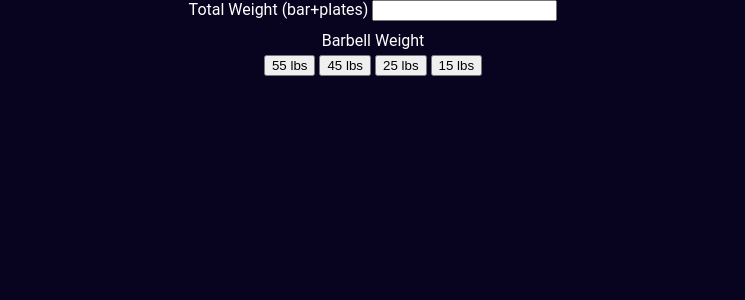
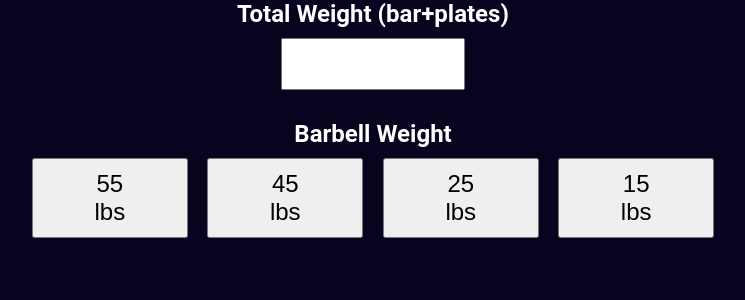
Before and after one commit to N-Smith-00/Plate-calculator, a Flask app: page / in a window 1280 px wide. Shown: the part 101-401 px from the top of the page, without its empty margins (267-1012 px from the left). Run offline with Flask 3, Linux system fonts and the light colour scheme.

Commit message:
Enhance CSS styles for input elements and barbell selector

```diff
--- a/static/styles/main.css
+++ b/static/styles/main.css
@@ -55,15 +55,30 @@ input{
     flex-direction: column;
     justify-content: center;
     align-items: center;
-    gap: 10px;
+    gap: 30px;
+    width: 50%;
 }
 
-.barbell-selector-wrapper{
+.input-wrapper label{
+    font-size: 1.5em;
+    font-weight: bold;
+    color: white;
+}
+
+.weight-input{
+    width: 100%;
     display: flex;
     flex-direction: column;
     justify-content: center;
     align-items: center;
-    gap: 5px;
+    gap: 10px;
+}
+
+.weight-input input{
+    width: 25%;
+    padding: 10px;
+    font-size: 1.5em;
+    text-align: center;
 }
 
 input::-webkit-inner-spin-button,
@@ -74,8 +89,35 @@ input::-webkit-outer-spin-button {
 
 input[type=number] {
     -moz-appearance: textfield;
+    appearance: textfield;
 }
 
-.barbell-selector:active{
-    background-color: rgb(156, 124, 18);
+.barbell-selector-wrapper{
+    width: 100%;
+    display: flex;
+    flex-direction: column;
+    justify-content: center;
+    align-items: center;
+    gap: 10px;
 }
+
+.bar-button-wrapper {
+    width: 50%;
+    display: flex;
+    flex-direction: row;
+    justify-content: center;
+    align-items: center;
+    gap: 6%;
+}
+
+.barbell-selector {
+    padding: 10px 19%;
+    font-size: 1.5em;
+}
+
+.active, .barbell-selector:hover {
+    background-color: rgb(123, 96, 10);
+    border-color: white;
+    border-radius: 5px;
+    color: white;
+}
```
